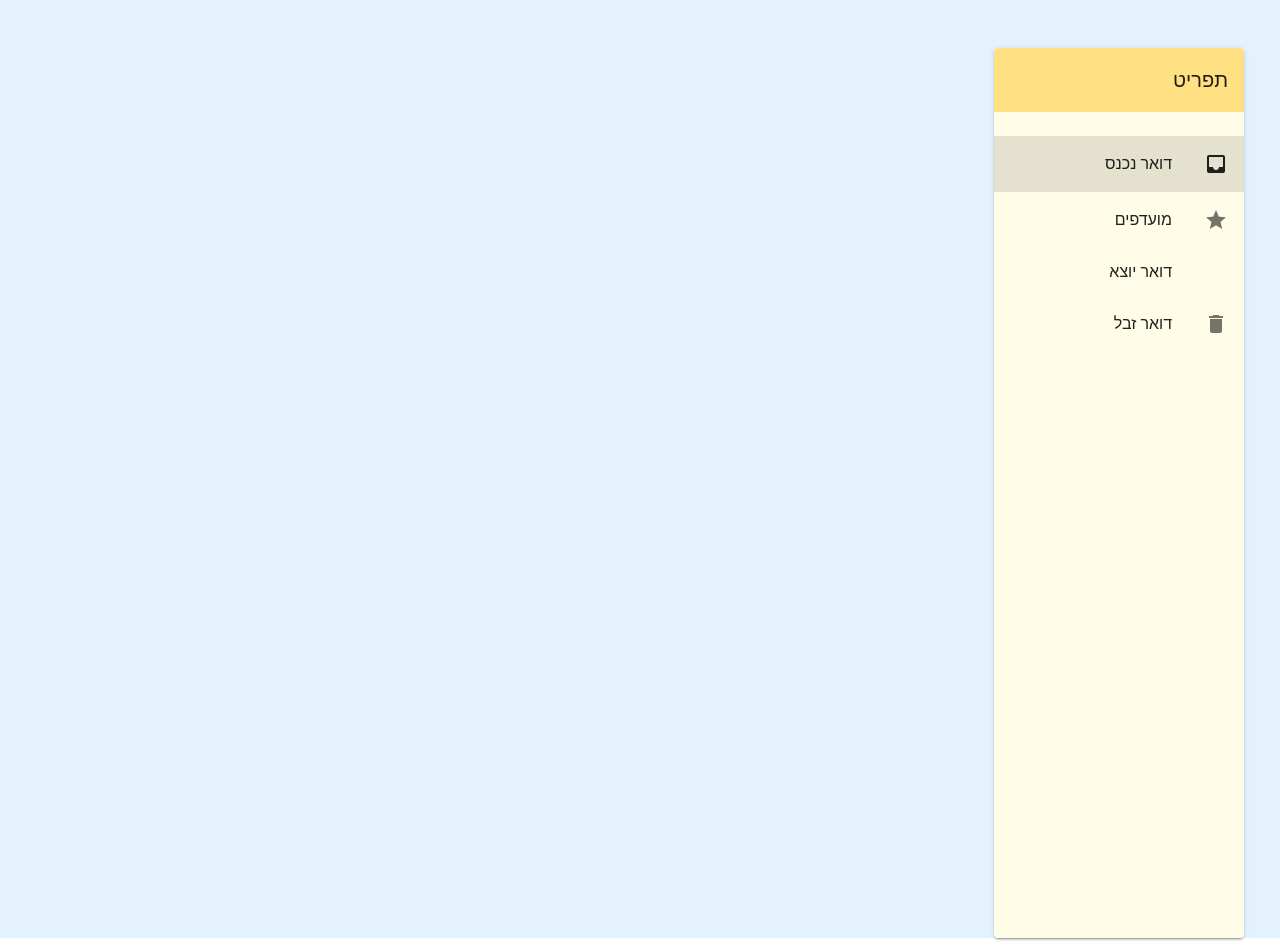
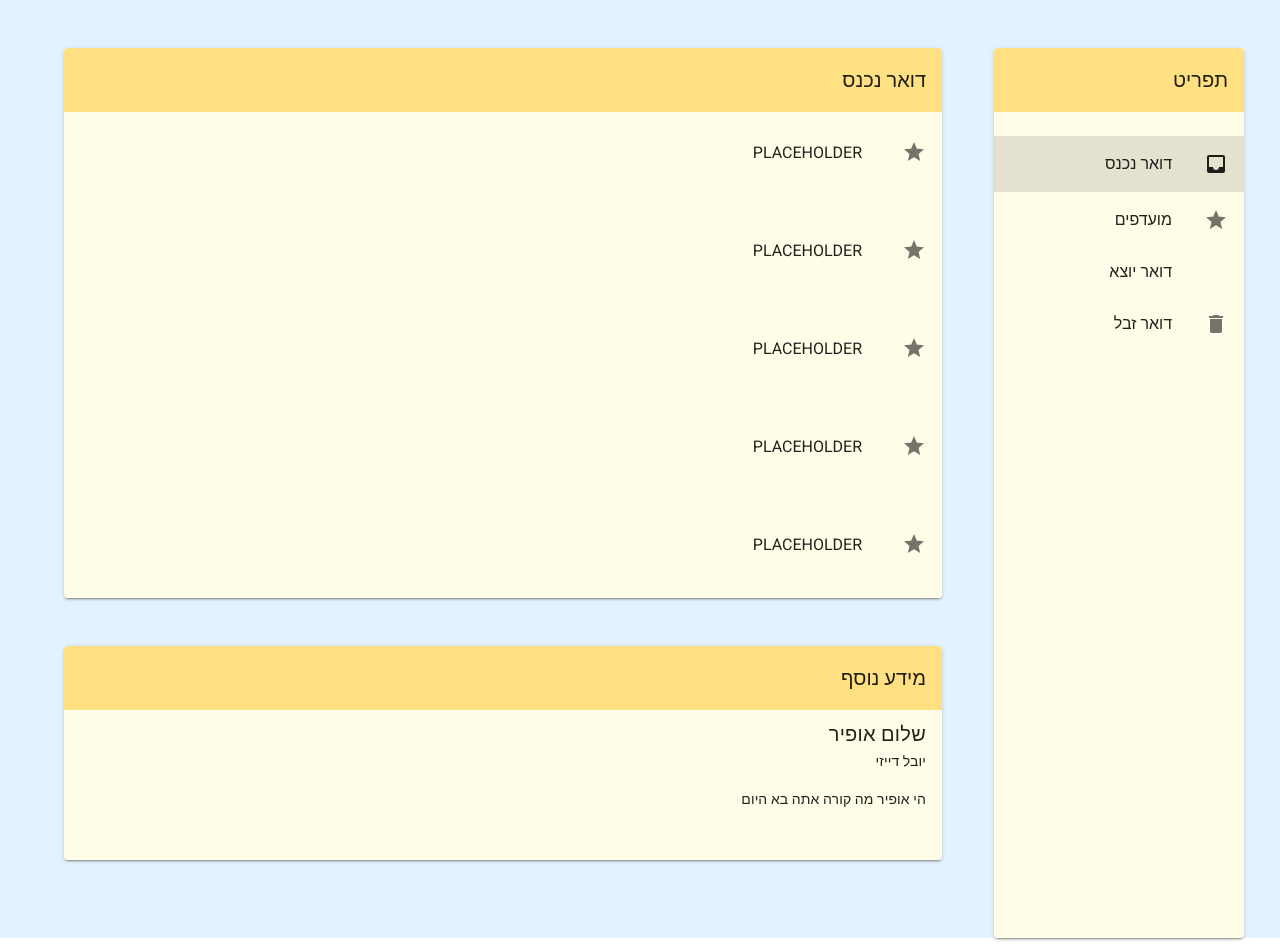
Before and after one commit to SennaTheRedeemer/Gmail, a Vue app: page / in a window 1280 px wide. Built offline with nearby package versions, Linux system fonts and the light colour scheme.

Commit message:
removed usage of router and store

```diff
--- a/src/App.vue
+++ b/src/App.vue
@@ -2,10 +2,10 @@
   <v-app class="appView">
     <v-row>
       <v-col class="col-3 pt-3 pr-12">
-        <v-menu :items="items"></v-menu>
+        <v-menu :items="items" @changeView="onChangeView"></v-menu>
       </v-col>
       <v-col class="col-9 pt-12 pl-12">
-        <router-view></router-view>
+        <v-mailbox :title="title"></v-mailbox>
       </v-col>
     </v-row>
   </v-app>
@@ -13,13 +13,19 @@
 
 <script>
 import Menu from "./components/Menu.vue"
+import MailBox from "./views/MailBox"
 
 export default {
   name: 'App',
   components: {
     'v-menu': Menu,
+    'v-mailbox': MailBox
   },
-
+  methods: {
+    onChangeView(title) {
+      this.title = title;
+    }
+  },
   data: () => ({
     items: [
         {
@@ -42,7 +48,9 @@ export default {
           text: 'דואר זבל',
           link: '/trash'
         },
-      ]
+
+      ],
+      title: 'דואר נכנס'
   }),
 };
 </script>
--- a/src/components/DisplayMails.vue
+++ b/src/components/DisplayMails.vue
@@ -1,5 +1,4 @@
 <template>
-
     <v-mailcard :title="title" :maxHeight="maxHeight" >
         <v-responsive :min-height="minHeight">
             <v-list class="viewCard">
@@ -19,10 +18,10 @@
             </v-list>
       </v-responsive>
     </v-mailcard>
-
 </template>
 <script>
 import MailCard from "../components/MailCard.vue";
+import Mail from "../components/Mail.vue";
 
 export default {
     name: 'DisplayMails',
@@ -44,6 +43,7 @@ export default {
     },
     components: {
         'v-mailcard': MailCard,
+        'v-mail': Mail
     },
      data: () => ({
         model: null,
--- /dev/null
+++ b/src/components/Mail.vue
@@ -0,0 +1,22 @@
+<template>
+    <v-list-item>
+        <v-list-item-content>
+            <v-list-item-title v-text="mail.title"></v-list-item-title>
+            <v-list-item-subtitle v-text="mail.from" class="text--primary"></v-list-item-subtitle>
+            <v-list-item-subtitle v-text="mail.content"></v-list-item-subtitle>
+        </v-list-item-content>
+        <v-list-item-icon>
+            <v-list-item-action-text v-text="item.action"></v-list-item-action-text>
+            <v-checkbox :on-icon="'mdi-star'" :off-icon="'mdi-star'" color="#FFD600"></v-checkbox>
+        </v-list-item-icon>
+    </v-list-item>
+</template>
+
+<script>
+export default {
+    name: 'MailCard',
+    props: {
+        mail: Object,
+    },
+}
+</script>
--- a/src/components/Menu.vue
+++ b/src/components/Menu.vue
@@ -10,7 +10,8 @@
                     <v-list-item-icon>
                     <v-icon v-text="item.icon"></v-icon>
                     </v-list-item-icon>
-                    <v-list-item-content @click="route(item.link, item.text)" >
+                    <!--<v-list-item-content @click="route(item.link, item.text)">  for vuex -->
+                    <v-list-item-content @click="emitTitle(item.text)">
                         <v-list-item-title v-text="item.text"></v-list-item-title>
                     </v-list-item-content>
                 </v-list-item>
@@ -35,11 +36,14 @@ export default {
         model: 0,
     }),
     methods: {
-        ...mapActions(['setTitle']),
+        /*...mapActions(['setTitle']),
         route: function (link, title) {
             this.setTitle(title);
             this.$router.push(link);
-        },
+        },                                   - for vuex*/
+        emitTitle(title) {
+            this.$emit('changeView', title)
+        }
     }
 }
 </script>
--- a/src/views/MailBox.vue
+++ b/src/views/MailBox.vue
@@ -1,7 +1,7 @@
 <template>
   <v-container>
-    <v-display-mails :items="items" :title="getSelectedTitle" :maxHeight="maxHeight" :stretch="getSelectedTitle=='דואר זבל'"></v-display-mails>
-    <v-display-mail v-if="getSelectedTitle != 'דואר זבל'" :mail="selectedMail"></v-display-mail>
+    <v-display-mails :items="items" :title="title" :maxHeight="maxHeight" :stretch="title=='דואר זבל'"></v-display-mails>
+    <v-display-mail v-if="title != 'דואר זבל'" :mail="selectedMail"></v-display-mail>
   </v-container>
 </template>
 
@@ -17,11 +17,12 @@ export default {
     'v-display-mail': DisplayMail
   },
   props: {
+    title: String
   },
   computed: {
-    ...mapGetters(['getSelectedTitle']),
+    //...mapGetters(['getSelectedTitle']), - for vuex
     maxHeight:  function (){
-      if (this.getSelectedTitle == 'דואר זבל') {
+      if (this.title == 'דואר זבל') {
           return 890
         }
       else {
```
